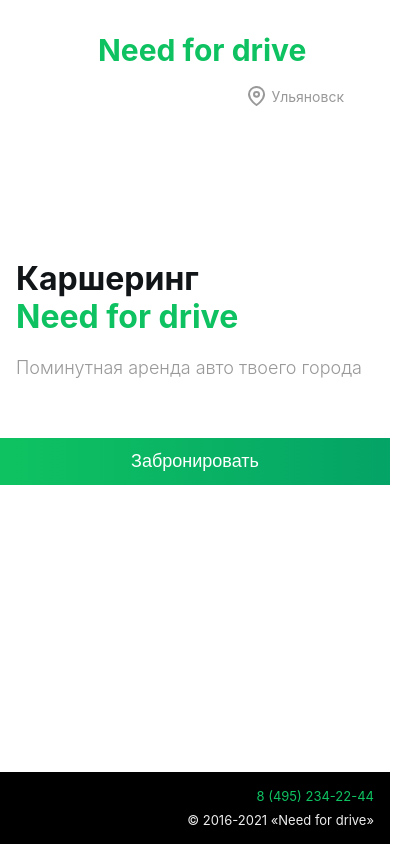
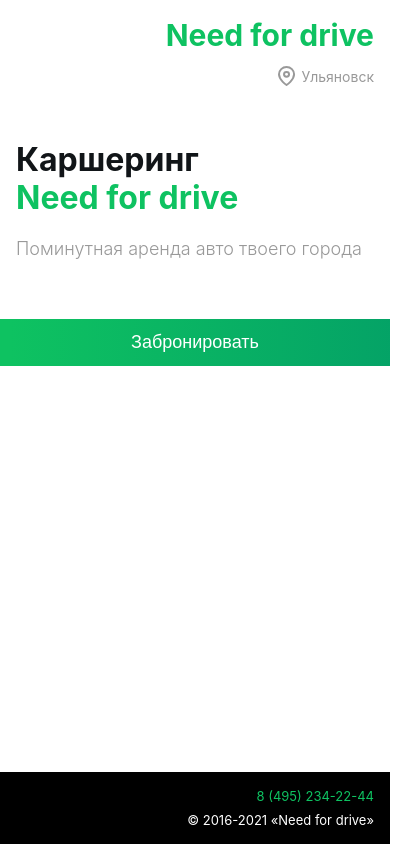
Before and after one commit to Moraiv/carsharing-app-react, a React (Create React App) app: page / in a window 390 px wide. Shown: the whole page, 416 px wide, since content can reach past the window. Built offline with nearby package versions, Linux system fonts and the light colour scheme.

Commit message:
refactor: changed styles

```diff
--- a/src/App.scss
+++ b/src/App.scss
@@ -8,6 +8,7 @@
 
 a {
   cursor: url("./assets/pointer.svg"), pointer;
+  text-decoration: none;
 }
 
 body {
--- a/src/components/Header/header.scss
+++ b/src/components/Header/header.scss
@@ -1,25 +1,30 @@
 @import "../../colors/colors";
 
 .header {
-  width: 100%;
-  margin-top: 32px;
+  position: absolute;
+  width: 50%;
+  height: 100px;
   overflow: auto;
-  align-items: center;
+
   &__text {
+    position: absolute;
     color: $green;
     margin-left: 4.5rem;
     font-size: 30px;
     font-weight: 700;
     display: inline;
   }
+
   &__location-text {
+    position: absolute;
+    display: inline;
+    margin-top: 40px;
     color: $grey;
-    display: inline;
     font-size: 14px;
     font-weight: 400;
-    float: right;
-    margin-right: 4.5rem;
+    right: 4.5rem;
   }
+
   &__logo {
     position: relative;
     right: 5px;
@@ -27,8 +32,18 @@
   }
 }
 
+@media (max-width: 1439px) {
+  .header {
+    width: 60%;
+  }
+}
+@media (max-width: 1023px) {
+  .header {
+    width: 100%;
+  }
+}
 @media (min-width: 320px) and (max-width: 767px) {
-  header {
+  .header {
     margin-top: 17px;
     margin-left: 26px;
     width: calc(100% - 26px);
@@ -40,6 +55,7 @@
       right: 16px;
       margin: 0;
     }
+
     &__location-text {
       display: block;
       float: none;
--- a/src/components/Home/Slider/slider.js
+++ b/src/components/Home/Slider/slider.js
@@ -1,5 +1,5 @@
 import './slider.scss'
-import {classSliderArray} from '../../../store/store'
+import {classSliderArray, sliderText} from '../../../store/store'
 import React, {useState} from "react";
 import leftArrow from '../../../assets/left-arrow.svg'
 import rightArrow from '../../../assets/right-arrow.svg'
@@ -29,58 +29,6 @@
         }
     }
 
-    const setSliderText = () => {
-        switch (step) {
-            case 0:
-                return (
-                    <>
-                        <h1 className='slider-text__title'>Бесплатная парковка</h1>
-                        <p className='slider-text__subtitle'>
-                            Оставляйте машину на платных городских парковках и разрешенных местах, не нарушая ПДД, а
-                            также в аэропортах.
-                        </p>
-                    </>
-                );
-            case 1:
-                return (
-                    <>
-                        <h1 className='slider-text__title'>Страховка</h1>
-                        <p className='slider-text__subtitle'>
-                            Полная страховка автомобиля
-                        </p>
-                    </>
-                );
-            case 2:
-                return (
-                    <>
-                        <h1 className='slider-text__title'>Бензин</h1>
-                        <p className='slider-text__subtitle'>
-                            Полный бак на любой заправке города за наш счёт
-                        </p>
-                    </>
-                );
-            case 3:
-                return (
-                    <>
-                        <h1 className='slider-text__title'>Обслуживание</h1>
-                        <p className='slider-text__subtitle'>
-                            Автомобиль проходит еженедельное ТО
-                        </p>
-                    </>
-                );
-            default:
-                return (
-                    <>
-                        <h1 className='slider-text__title'>Бесплатная парковка</h1>
-                        <p className='slider-text__subtitle'>
-                            Оставляйте машину на платных городских парковках и разрешенных местах, не нарушая ПДД, а
-                            также в аэропортах.
-                        </p>
-                    </>
-                );
-        }
-    }
-
     const renderDots = () => {
         let dots = []
         for (let i = 0; i <= 3; i++) {
@@ -95,7 +43,16 @@
                 <img className='slider-container__arrow' src={leftArrow} alt='arrow left'/>
             </section>
             <section className='slider-text'>
-                {setSliderText()}
+                {sliderText.map(item => {
+                    if (item.id === step) {
+                        return (
+                    <>
+                        <h1 className='slider-text__title'>{item.title}</h1>
+                        <p className='slider-text__subtitle'>
+                            {item.subtitle}
+                        </p>
+                    </>  )}
+                })}
                 <button className={`slider-text-button slider-text-button${sliderClass}`}>
                     <a className='slider-text__link'>Подробнее</a>
                 </button>
--- a/src/components/Home/home.scss
+++ b/src/components/Home/home.scss
@@ -19,7 +19,6 @@
     height: 8%;
     bottom: 0;
     width: 50%;
-    text-align: center;
   }
 
   &__footer-text {
@@ -30,16 +29,15 @@
     font-style: normal;
 
     &_left {
+      position: absolute;
       color: $grey;
-      float: left;
       margin-left: 4.5rem;
     }
 
     &_right {
-      float: right;
-      margin-right: 10%;
+      position: absolute;
+      right: 4.5rem;
       color: $black;
-
       &:hover {
         color: $green;
       }
@@ -47,7 +45,7 @@
   }
 
   &__hero {
-    margin-top: 125px;
+    margin-top: 180px;
     margin-left: 4.5rem;
   }
 
@@ -130,7 +128,6 @@
     margin-left: 0;
     width: 100%;
 
-
     &__hero {
       margin-left: 16px;
       margin-top: 140px;
@@ -166,7 +163,7 @@
 
     &__footer-text {
       display: block;
-      color: #EEEEEE;
+      color: $white;
 
       &_right {
         color: $green;
--- a/src/store/store.js
+++ b/src/store/store.js
@@ -1,4 +1,7 @@
 import React from "react";
+import {ReactComponent as TelegramIcon} from '../assets/telegram_icon.svg';
+import {ReactComponent as FacebookIcon} from '../assets/facebook_icon.svg';
+import {ReactComponent as InstagramIcon} from '../assets/instagram_icon.svg';
 
 export const classSliderArray = ['__first', '__second', '__third', '__fourth']
 
@@ -6,3 +9,30 @@
     'СТРАХОВКА',
     'БЕНЗИН',
     'ОБСЛУЖИВАНИЕ']
+
+export const icons = [<TelegramIcon className='burger-menu-icons__logo'/>,
+    <FacebookIcon className='burger-menu-icons__logo'/>,
+    <InstagramIcon className='burger-menu-icons__logo'/>]
+
+export const sliderText = [
+    {
+        id: 0,
+        title: 'Бесплатная парковка',
+        subtitle: 'Оставляйте машину на платных городских парковках и разрешенных местах, не нарушая ПДД, а также в аэропортах'
+    },
+    {
+        id: 1,
+        title: 'Страховка',
+        subtitle: 'Полная страховка автомобиля'
+    },
+    {
+        id: 2,
+        title: 'Бензин',
+        subtitle: 'Полный бак на любой заправке города за наш счёт'
+    },
+    {
+        id: 3,
+        title: 'Обслуживание',
+        subtitle: 'Автомобиль проходит еженедельное ТО'
+    },
+]
```
Also changed, not shown: src/components/Sider/SiderContent/siderContent.js (+1 -28 lines).
